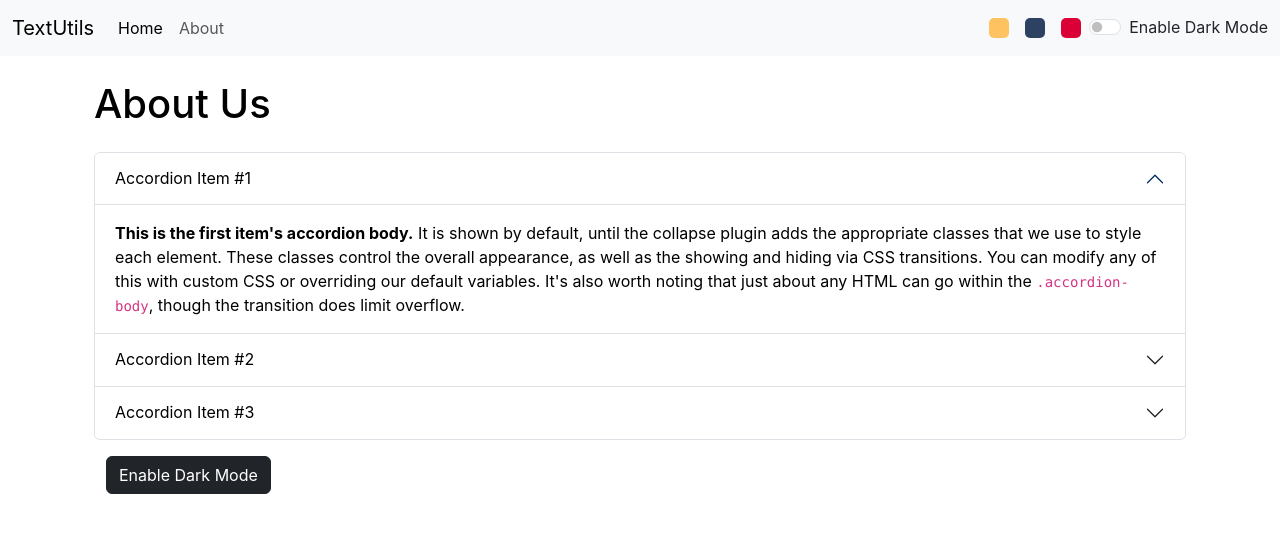
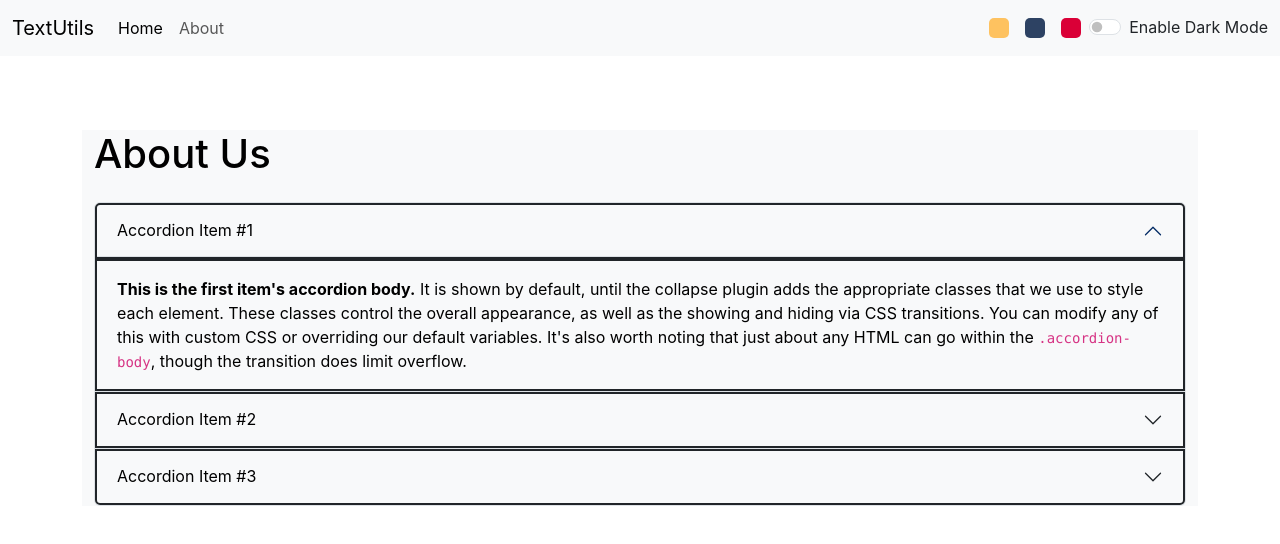
Before and after one commit to AvadhKanaiya/TextUtils, a React (Create React App) app: page /about in a window 1280 px wide. Shown: the top 544 px of the page. Built offline with nearby package versions, Linux system fonts and the light colour scheme.

Commit message:
Made some changes in navbar,app and alert file and applied themes on the about page also.

```diff
--- a/src/App.js
+++ b/src/App.js
@@ -69,7 +69,7 @@ function App() {
       setBlueMode('primary');
       setYellowMode('light');
       setRedMode('light')
-      setMode('yellow');
+      setMode('light');
       setBackground('primary');
       document.body.style.backgroundColor = '#2D4263';
     }
@@ -99,12 +99,12 @@ function App() {
   return (
     <>
       <Router>
-        <Navbar title={"TextUtils"} mode={mode} redMode={redMode} toggleRedMode={toggleRedMode} blueMode={blueMode} togglePrimaryMode={togglePrimaryMode} navbarBg={background} yellowMode={yellowMode} toggleYellowMode={toggleYellowMode} toggleMode={toggleMode} lableText={labelText}></Navbar >
+        <Navbar title={"TextUtils"} toggleRedMode={toggleRedMode} togglePrimaryMode={togglePrimaryMode} navbarBg={background} toggleYellowMode={toggleYellowMode} toggleMode={toggleMode} lableText={labelText}></Navbar >
         <Alert alert={alert} />
         <div className="container my-3">
           <Routes>
             <Route exact path='/' element={<TextForm showAlert={showAlert} heading="Enter the text below to analyze" mode={background}></TextForm>} />
-            <Route exact path='/about' element={<About />} />
+            <Route exact path='/about' element={<About background={background} />} />
           </Routes>
         </div >
       </Router>
--- a/src/components/About.js
+++ b/src/components/About.js
@@ -1,75 +1,53 @@
 import React, { useState } from 'react'
 
-export default function About() {
+export default function About(props) {
     const [darkModeStyle, setDarkModeStyle] = useState({
         color: 'black',
         backgroundColor: 'white'
     });
-    const [btnTxt, setBtnTxt] = useState("Enable Dark Mode")
-    const [btnClass, setBtnClass] = useState('btn btn-dark')
-    const handleDarkMode = () => {
-        if (darkModeStyle.color === 'black') {
-            setDarkModeStyle({
-                color: 'white',
-                backgroundColor: 'black',
-                border: '1px solid white'
-            })
-            setBtnTxt("Enable Light Mode")
-            setBtnClass('btn btn-primary')
-        }
-        else {
-            setDarkModeStyle({
-                color: 'black',
-                backgroundColor: 'white'
-            })
-            setBtnTxt("Enable Dark Mode")
-            setBtnClass('btn btn-dark')
-        }
-    }
+
+
     return (
-        <div className='container' style={darkModeStyle}>
+        <div className={`container bg-${props.background}`} style={{ color: props.background !== 'light' ? 'white' : 'black' }}>
             <h1 className='my-4'>About Us</h1>
-            <div className="accordion" id="accordionExample" style={darkModeStyle}>
+            <div className={`accordion bg-${props.background}`} id="accordionExample" style={{ color: props.background !== 'light' ? 'white' : 'black' }}>
                 <div className="accordion-item">
                     <h2 className="accordion-header" id="headingOne">
-                        <button className="accordion-button" style={darkModeStyle} type="button" data-bs-toggle="collapse" data-bs-target="#collapseOne" aria-expanded="true" aria-controls="collapseOne">
+                        <button className={`accordion-button bg-${props.background} border border-2 border-${props.background !== 'light' ? 'light' : 'dark'}`} style={{ color: props.background !== 'light' ? 'white' : 'black' }} type="button" data-bs-toggle="collapse" data-bs-target="#collapseOne" aria-expanded="true" aria-controls="collapseOne">
                             Accordion Item #1
                         </button>
                     </h2>
                     <div id="collapseOne" className="accordion-collapse collapse show" aria-labelledby="headingOne" data-bs-parent="#accordionExample">
-                        <div className="accordion-body" style={darkModeStyle}>
+                        <div className={`accordion-body bg-${props.background} border border-2 border-${props.background !== 'light' ? 'light' : 'dark'}`} style={{ color: props.background !== 'light' ? 'white' : 'black' }}>
                             <strong>This is the first item's accordion body.</strong> It is shown by default, until the collapse plugin adds the appropriate classes that we use to style each element. These classes control the overall appearance, as well as the showing and hiding via CSS transitions. You can modify any of this with custom CSS or overriding our default variables. It's also worth noting that just about any HTML can go within the <code>.accordion-body</code>, though the transition does limit overflow.
                         </div>
                     </div>
                 </div>
                 <div className="accordion-item">
                     <h2 className="accordion-header" id="headingTwo">
-                        <button className="accordion-button collapsed" style={darkModeStyle} type="button" data-bs-toggle="collapse" data-bs-target="#collapseTwo" aria-expanded="false" aria-controls="collapseTwo">
+                        <button className={`accordion-button collapsed bg-${props.background} border border-2 border-${props.background !== 'light' ? 'light' : 'dark'}`} style={{ color: props.background !== 'light' ? 'white' : 'black' }} type="button" data-bs-toggle="collapse" data-bs-target="#collapseTwo" aria-expanded="false" aria-controls="collapseTwo">
                             Accordion Item #2
                         </button>
                     </h2>
                     <div id="collapseTwo" className="accordion-collapse collapse" aria-labelledby="headingTwo" data-bs-parent="#accordionExample">
-                        <div className="accordion-body" style={darkModeStyle}>
+                        <div className={`accordion-body bg-${props.background} border border-2 border-${props.background !== 'light' ? 'light' : 'dark'}`} style={{ color: props.background !== 'light' ? 'white' : 'black' }} >
                             <strong>This is the second item's accordion body.</strong> It is hidden by default, until the collapse plugin adds the appropriate classes that we use to style each element. These classes control the overall appearance, as well as the showing and hiding via CSS transitions. You can modify any of this with custom CSS or overriding our default variables. It's also worth noting that just about any HTML can go within the <code>.accordion-body</code>, though the transition does limit overflow.
                         </div>
                     </div>
                 </div>
                 <div className="accordion-item">
                     <h2 className="accordion-header" id="headingThree">
-                        <button className="accordion-button collapsed" style={darkModeStyle} type="button" data-bs-toggle="collapse" data-bs-target="#collapseThree" aria-expanded="false" aria-controls="collapseThree">
+                        <button className={`accordion-button collapsed bg-${props.background} border border-2 border-${props.background !== 'light' ? 'light' : 'dark'}`} style={{ color: props.background !== 'light' ? 'white' : 'black' }} type="button" data-bs-toggle="collapse" data-bs-target="#collapseThree" aria-expanded="false" aria-controls="collapseThree">
                             Accordion Item #3
                         </button>
                     </h2>
                     <div id="collapseThree" className="accordion-collapse collapse" aria-labelledby="headingThree" data-bs-parent="#accordionExample">
-                        <div className="accordion-body" style={darkModeStyle}>
+                        <div className={`accordion-body bg-${props.background} border border-2 border-${props.background !== 'light' ? 'light' : 'dark'}`} style={{ color: props.background !== 'light' ? 'white' : 'black' }} >
                             <strong>This is the third item's accordion body.</strong> It is hidden by default, until the collapse plugin adds the appropriate classes that we use to style each element. These classes control the overall appearance, as well as the showing and hiding via CSS transitions. You can modify any of this with custom CSS or overriding our default variables. It's also worth noting that just about any HTML can go within the <code>.accordion-body</code>, though the transition does limit overflow.
                         </div>
                     </div>
                 </div>
             </div>
-            <div className='container my-3'>
-                <button type='button' className={btnClass} onClick={handleDarkMode}>{btnTxt}</button>
-            </div>
         </div>
     )
 }
--- a/src/components/Alert.js
+++ b/src/components/Alert.js
@@ -6,8 +6,10 @@ export default function Alert(props) {
         return lower.charAt(0).toUpperCase() + lower.slice(1);
     }
     return (
-        props.alert && <div className={`alert alert-${props.alert.type} alert-dismissible fade show`} role="alert">
-            <strong> {capitalize(props.alert.type)}</strong>: {props.alert.msg}
+        <div style={{ height: '50px' }}>
+            {props.alert && <div className={`alert alert-${props.alert.type} alert-dismissible fade show`} role="alert">
+                <strong> {capitalize(props.alert.type)}</strong>: {props.alert.msg}
+            </div>}
         </div>
     )
 }
--- a/src/components/Navbar.js
+++ b/src/components/Navbar.js
@@ -24,9 +24,9 @@ export default function Navbar(props) {
                         <input className="form-control me-2" type="search" placeholder="Search" aria-label="Search" />
                         <button className="btn btn-outline-primary" type="submit">Search</button>
                     </form> */}
-                    <div style={{ backgroundColor: '#FEC260', width: 20, height: 20, borderRadius: 5 }} className='mx-2' onClick={props.toggleYellowMode}></div>
-                    <div style={{ backgroundColor: '#2D4263', width: 20, height: 20, borderRadius: 5 }} className='mx-2' onClick={props.togglePrimaryMode}></div>
-                    <div style={{ backgroundColor: '#DA0037', width: 20, height: 20, borderRadius: 5 }} className='mx-2' onClick={props.toggleRedMode}></div>
+                    <div style={{ backgroundColor: '#FEC260', width: 20, height: 20, borderRadius: 5 }} className='mx-2 my-1' onClick={props.toggleYellowMode}></div>
+                    <div style={{ backgroundColor: '#2D4263', width: 20, height: 20, borderRadius: 5 }} className='mx-2 my-1' onClick={props.togglePrimaryMode}></div>
+                    <div style={{ backgroundColor: '#DA0037', width: 20, height: 20, borderRadius: 5 }} className='mx-2 my-1' onClick={props.toggleRedMode}></div>
                     <div className={`form-check form-switch text-${props.lableText}`}>
                         <input className="form-check-input" type="checkbox" onClick={props.toggleMode} id="flexSwitchCheckDefault" />
                         <label className="form-check-label" htmlFor="flexSwitchCheckDefault">Enable Dark Mode</label>
```
Also changed, not shown: src/components/TextForm.js (+6 -6 lines).
